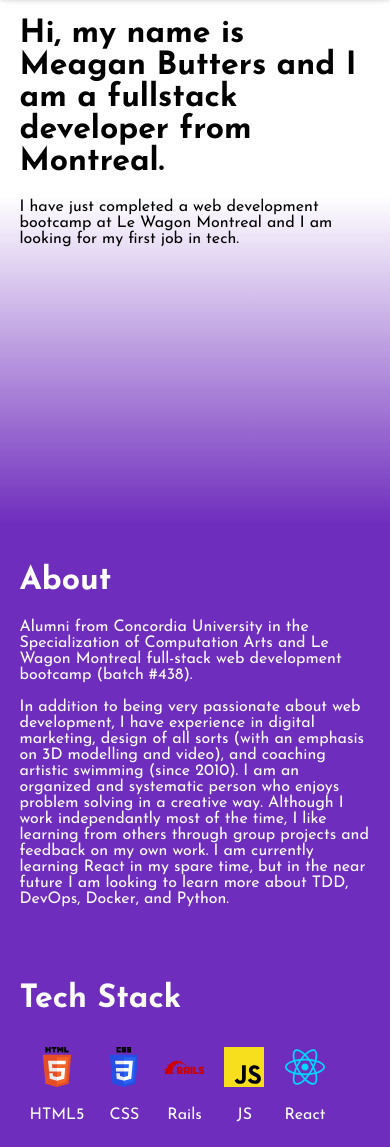
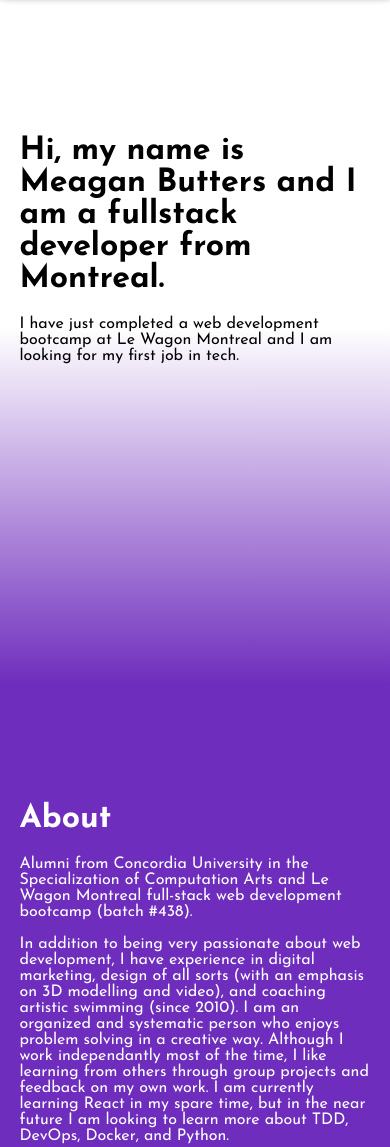
Before and after one commit to meaagan/portfolio, a Gatsby site: page / in a window 390 px wide. Shown: the part 60-1207 px from the top of the page. Built offline with nearby package versions, Linux system fonts and the light colour scheme; Gatsby itself is replaced by a stand-in of ours.

Commit message:
Fixed mobile spacing for intro section

```diff
--- a/src/components/landing/about/index.module.css
+++ b/src/components/landing/about/index.module.css
@@ -26,6 +26,7 @@
   #aboutContent {
     grid: auto-flow / 1fr;
     background: rgb(111,45,189);
+    padding-top: 20%;
    }
 
   #tech {
--- a/src/components/landing/intro/index.module.css
+++ b/src/components/landing/intro/index.module.css
@@ -7,8 +7,8 @@
   .introContainer {
     width: 90%;
     margin: 0 auto;
-    margin-top: 20%;
-    height: 60vh;
+    margin-top: 50%;
+    height: 65vh;
   }
   .introContainer svg{
     display: none;
```
